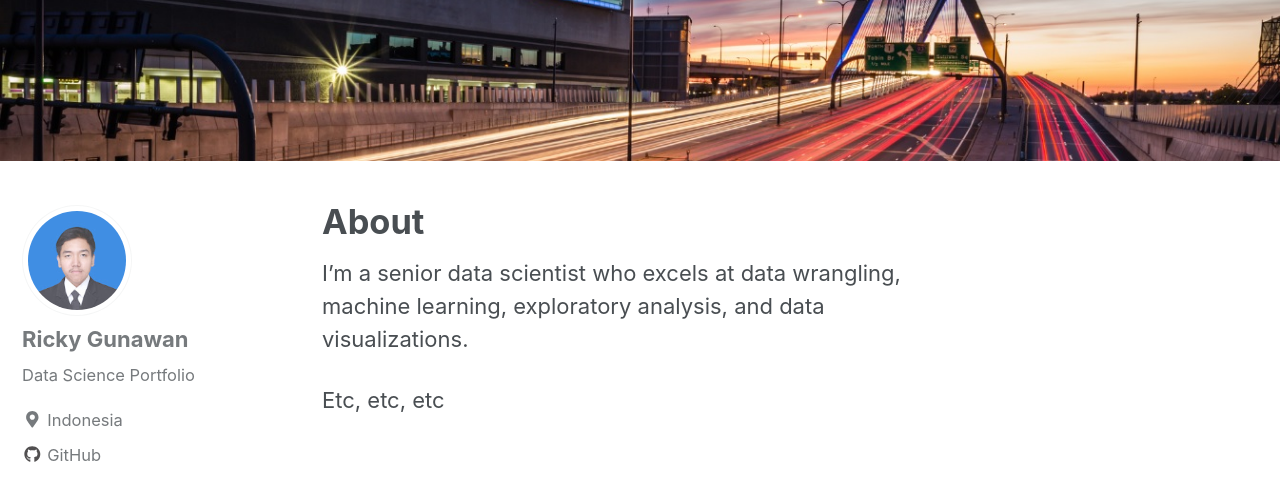
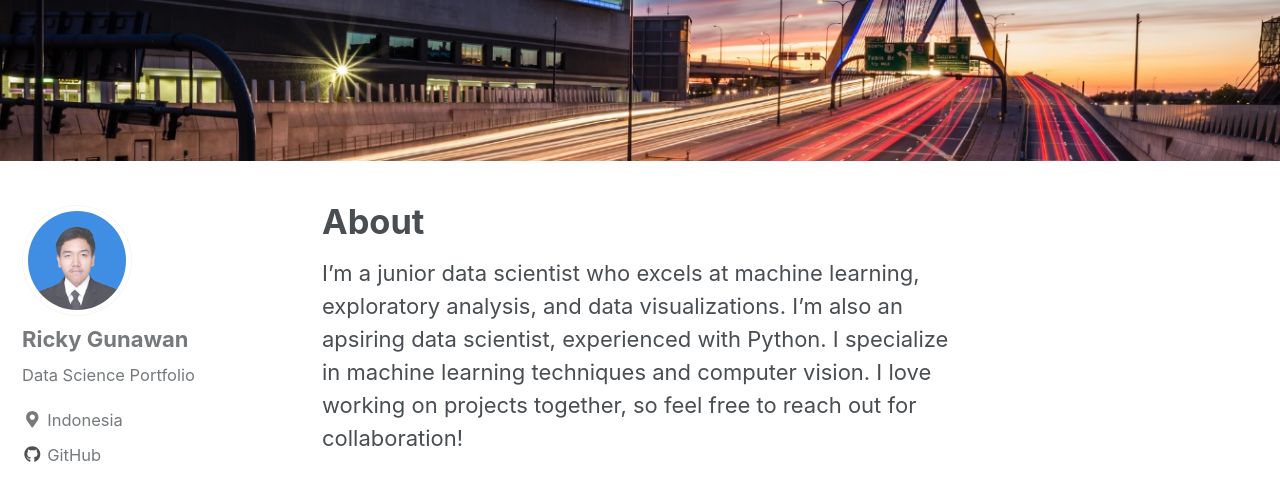
Before and after one commit to RickyGunawan09/RickyGunawan.github.io, a Jekyll site: the page built from _pages/about.md, in a window 1280 px wide and 900 px high, scrolled down 412 px. Shown: the top 501 px of the window. Built offline with Jekyll 4.4.1, drawn with Linux system fonts in a browser that asks for light colours; nearby versions of some CDN libraries.

Commit message:
update about

```diff
--- a/_pages/about.md
+++ b/_pages/about.md
@@ -5,6 +5,5 @@ header:
   image: "/images/zakim.jpg"
 ---
 
-I'm a senior data scientist who excels at data wrangling, machine learning, exploratory analysis, and data visualizations.
-
-Etc, etc, etc
+I'm a junior data scientist who excels at machine learning, exploratory analysis, and data visualizations.
+I’m also an apsiring data scientist, experienced with Python. I specialize in machine learning techniques and computer vision. I love working on projects together, so feel free to reach out for collaboration!
```
